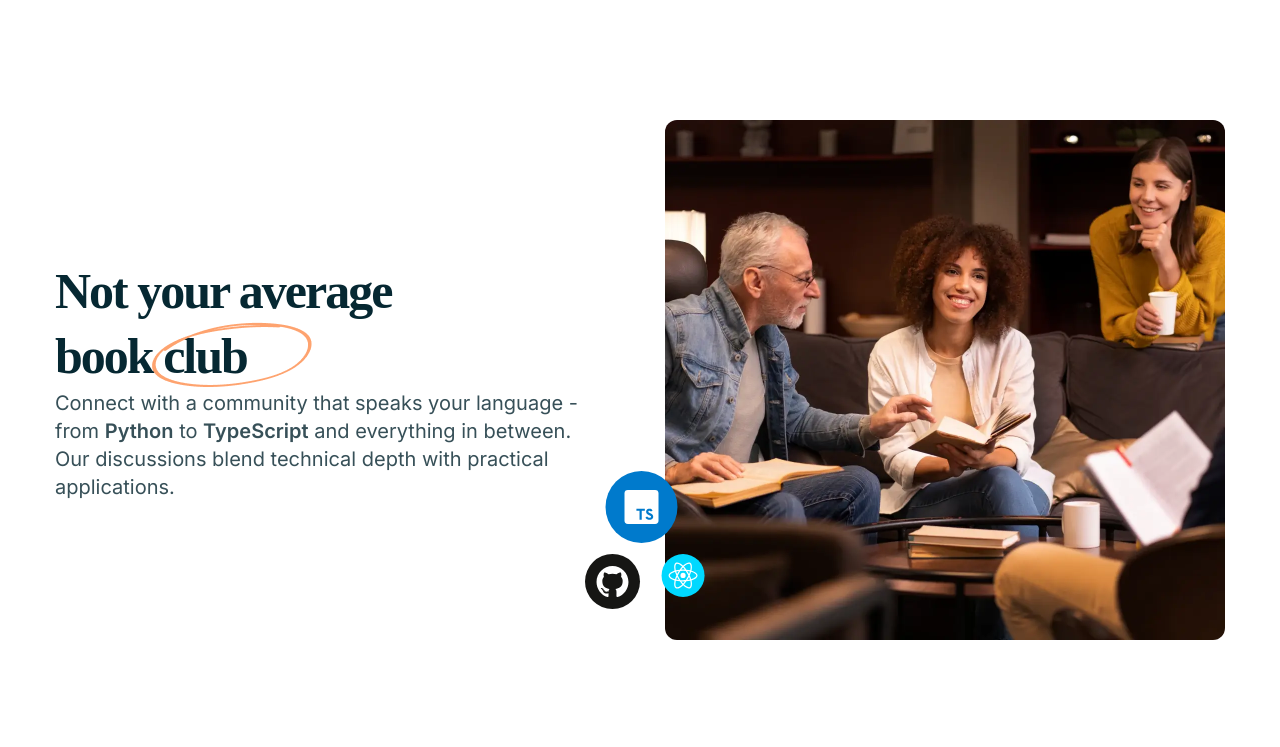
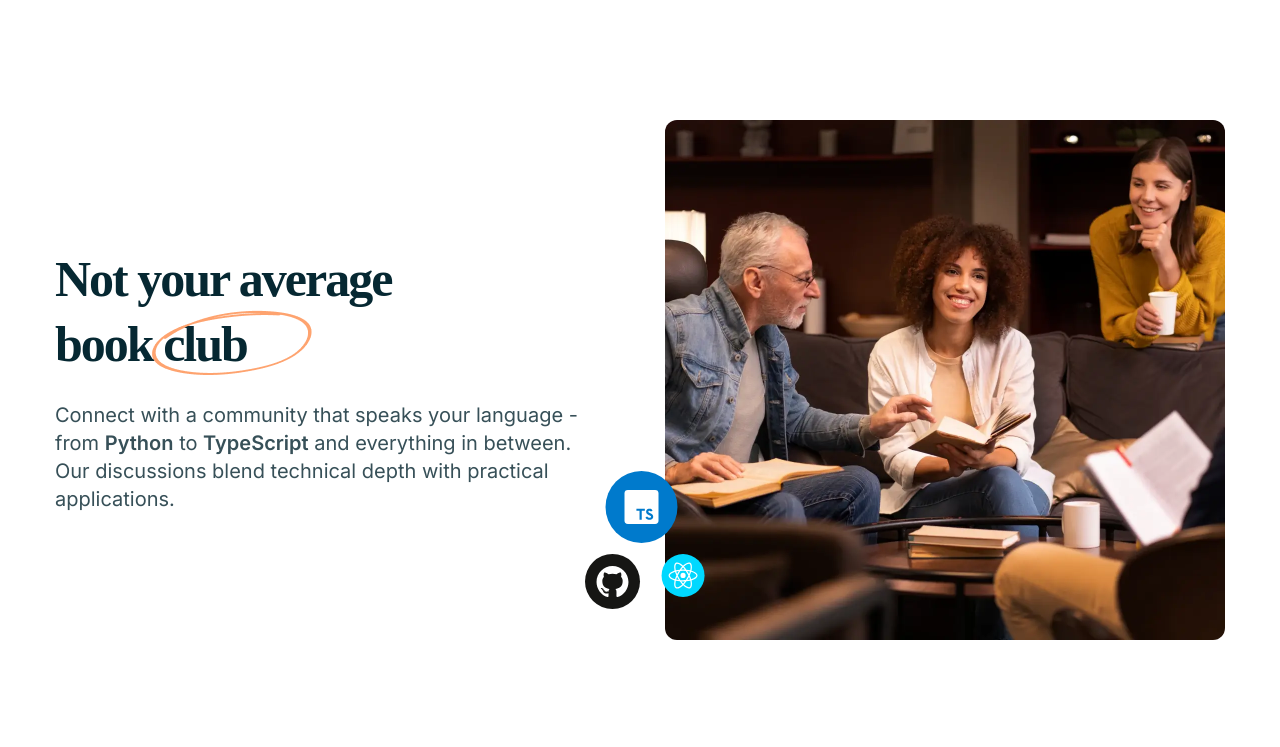
Before and after one commit to MattPahuta/tech-book-club, a plain HTML site: page index.html in a window 1280 px wide. Shown: the part 1481-2228 px from the top of the page. Drawn offline with Linux system fonts and the light colour scheme; a web font is replaced by a local one.

Commit message:
Streamline footer and cta markup, consolidate heading styles

```diff
--- a/css/style.css
+++ b/css/style.css
@@ -191,6 +191,7 @@ Date: March 2025
     display: inline-flex;
   }
 
+  /* Heading Styles */
   .hero__title {
     max-width: 16ch;
     --font-size: var(--fs-text-preset-1);
@@ -200,6 +201,7 @@ Date: March 2025
     letter-spacing: -2px;
     color: var(--gradient-text);
     background: var(--gradient-text);
+    background-clip: text;
     -webkit-background-clip: text;
     -webkit-text-fill-color: transparent;
 
@@ -212,27 +214,46 @@ Date: March 2025
     font-size: var(--fs-text-preset-2);
     line-height: 1.3;
     letter-spacing: -2px;
-    /* ToDo: remove margin, color, and max-width from base h2 syles */
-    /* margin-bottom: var(--spacing-300); */
   }
 
   .section h2 {
+    --margin-bottom: var(--spacing-300);
     max-width: 17ch;
+    margin-bottom: var(--margin-bottom);
     color: var(--clr-neutral-900);
+  }
 
+  .site-footer h2 {
+    max-width: 20ch;
+    text-align: center;
+    text-wrap: auto;
+    margin-bottom: var(--spacing-500);
+  }
+
+  @media (width > 45rem) {
+    .features-section h2 {
+      --margin-bottom: var(--spacing-450);
+    }
+    .membership-section h2 {
+      --margin-bottom: var(--spacing-500);
+    }
+  }
+
+  @media (width > 64rem) {
+    .membership-section h2 {
+      --margin-bottom: var(--spacing-800);
+    }
+    .journey-section h2,
+    .membership-section h2 {
+      --margin-bottom: var(--spacing-800);
+      margin-inline: auto;
+      text-align: center;
+      text-wrap: balance;
+    }
   }
 
   .section p {
     max-width: 56ch;
-  }
-
-  @media (width > 45rem) {
-    .membership-section h2 {
-      margin-bottom: var(--spacing-500);
-    }
-    .features-section h2 {
-      margin-bottom: var(--spacing-450);
-    }
   }
 
   .img-club {
@@ -259,11 +280,7 @@ Date: March 2025
   }
 
   @media (width > 64rem) {
-    .membership-section h2 {
-      margin-inline: auto;
-      margin-block-end: var(--spacing-800);
-      text-align: center;
-    }
+    /* ToDo: rename img-club class to something better */
     .img-club {
       border-radius: var(--radius-12);
     }
@@ -352,11 +369,6 @@ Date: March 2025
     position: relative;
     overflow: hidden;
     z-index: 0;
-
-    h2 {
-      text-align: center;
-      text-wrap: balance;
-    }
   }
 
   @media (width > 64rem) {
@@ -385,10 +397,6 @@ Date: March 2025
   .journey-content {
     padding-inline: var(--spacing-700);
     position: relative;
-    display: flex;
-    flex-direction: column;
-    align-items: center;
-    gap: var(--spacing-800);
   }
 
   /* ToDo: move wrapper higher */
@@ -763,24 +771,12 @@ Date: March 2025
     .cta {
       padding-block-start: var(--spacing-600);
       padding-block-end: var(--spacing-800);
+      display: flex;
+      flex-direction: column;
+      align-items: center;
 
-      h2 {
-        max-width: 20ch;
-        margin-inline: auto;
-        margin-bottom: var(--spacing-200);
-        color: var(--clr-neutral-000);
-        text-align: center;
-        text-wrap: auto;
-      }
-
-      .cta-inner {
-        display: grid;
-        justify-content: center;
-        gap: var(--spacing-300);
-      }
-
-      .cta-inner > * {
-        margin-inline: auto;
+      .button {
+        margin-block-end: var(--spacing-300);
       }
     }
 
--- a/index.html
+++ b/index.html
@@ -249,8 +249,8 @@
       </section>
       <!-- Journey Section - only visible on Desktop -->
       <section class="section wrapper journey-section">
+        <h2>Your tech reading journey</h2>
         <div class="journey-content">
-          <h2>Your tech reading journey</h2>
           <ol class="journey-list">
             <li>
               <span class="visually-hidden">1</span>Choose your
@@ -400,7 +400,6 @@
     <!-- site footer -->
     <footer class="site-footer bg-dark">
       <div class="wrapper cta" data-width="medium">
-        <div class="cta-inner">
         <h2>Ready to debug your reading list?</h2>
         <a href="#membership-options" class="button btn-alt">
           <span>Review membership options</span>
@@ -496,7 +495,6 @@
           </div>
         </div>
       </div>
-      </div>
       <div class="footer-bottom">
         <div class="wrapper footer-bottom__content">
           <p class="copyright">© 2025 - Tech Book Club</p>
```
Lines whose indentation alone changed are shown as unchanged.
